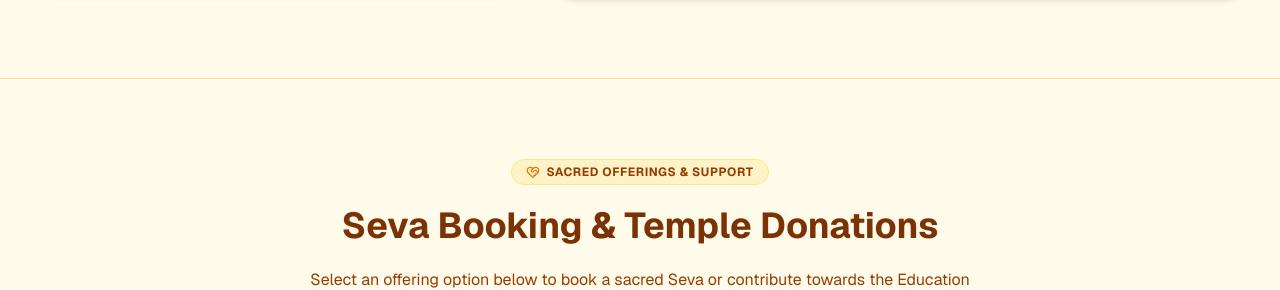
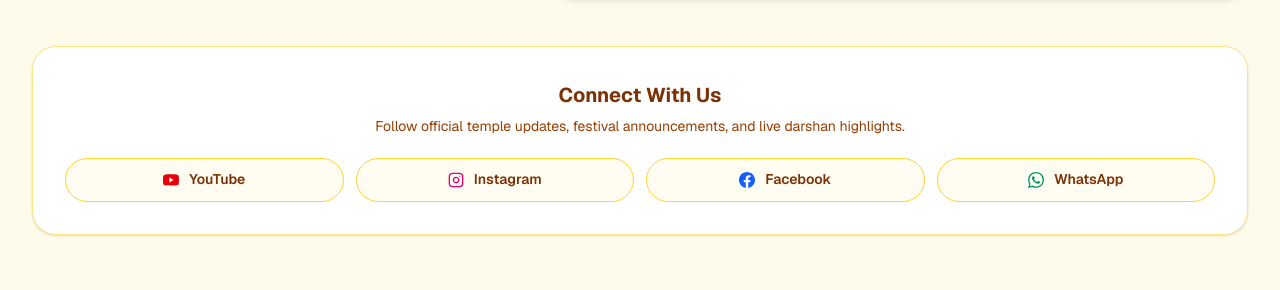
Before and after one commit to sushanth-poojary-27/temple-web-portal, a Next.js app: page / in a window 1280 px wide. Shown: the part 5320-5610 px from the top of the page. Built offline with nearby package versions, Linux system fonts and the light colour scheme.

Commit message:
feat(contact): add Connect With Us social links block

```diff
--- a/src/components/ContactSection.tsx
+++ b/src/components/ContactSection.tsx
@@ -13,6 +13,7 @@ import {
 } from "lucide-react";
 import { siteData } from "@/data/siteData";
 import { useLanguage } from "@/context/LanguageContext";
+import SocialIcon from "@/components/SocialIcon";
 
 export default function ContactSection() {
   const { t } = useLanguage();
@@ -229,6 +230,38 @@ export default function ContactSection() {
             </div>
           </div>
         </div>
+
+        {/* Connect With Us Social Block */}
+        <div className="rounded-3xl bg-white p-5 sm:p-8 border border-amber-200 shadow-sm space-y-5">
+          <div className="text-center space-y-1">
+            <h3 className="text-lg sm:text-xl font-bold text-amber-900 leading-relaxed break-words">
+              {t(
+                siteData.socialConnectLabels.sectionHeading,
+                siteData.socialConnectLabels.sectionHeadingKn
+              )}
+            </h3>
+            <p className="text-xs sm:text-sm text-amber-800 leading-relaxed break-words">
+              {t(
+                "Follow official temple updates, festival announcements, and live darshan highlights.",
+                "ಶ್ರೀ ಕ್ಷೇತ್ರದ ಅಧಿಕೃತ ಪ್ರಕಟಣೆಗಳು, ಉತ್ಸವಗಳ ಮಾಹಿತಿ ಮತ್ತು ವಿಶೇಷ ದರ್ಶನಕ್ಕಾಗಿ ಸಂಪರ್ಕದಲ್ಲಿರಿ."
+              )}
+            </p>
+          </div>
+          <div className="grid grid-cols-2 sm:grid-cols-4 gap-3">
+            {siteData.socialLinks.map((item) => (
+              <a
+                key={item.id}
+                href={item.url}
+                target="_blank"
+                rel="noopener noreferrer"
+                className="min-w-0 inline-flex items-center justify-center gap-2.5 min-h-[44px] rounded-full border border-amber-300 bg-amber-50/70 px-4 py-2.5 text-sm font-semibold text-amber-900 hover:border-amber-600 hover:bg-amber-100 hover:-translate-y-0.5 active:scale-[0.99] transition duration-200 leading-snug text-center"
+              >
+                <SocialIcon platform={item.id} className="w-4 h-4 shrink-0" />
+                <span className="truncate">{t(item.label, item.labelKn)}</span>
+              </a>
+            ))}
+          </div>
+        </div>
       </div>
     </section>
   );
```
